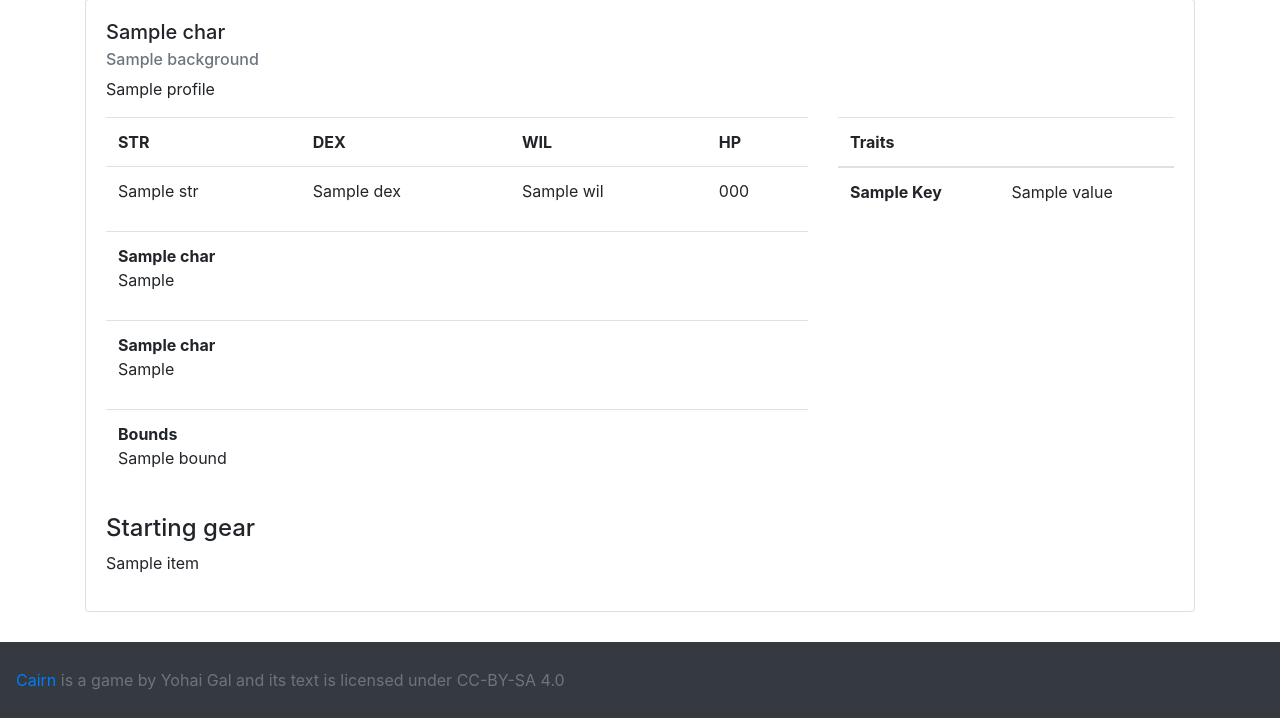
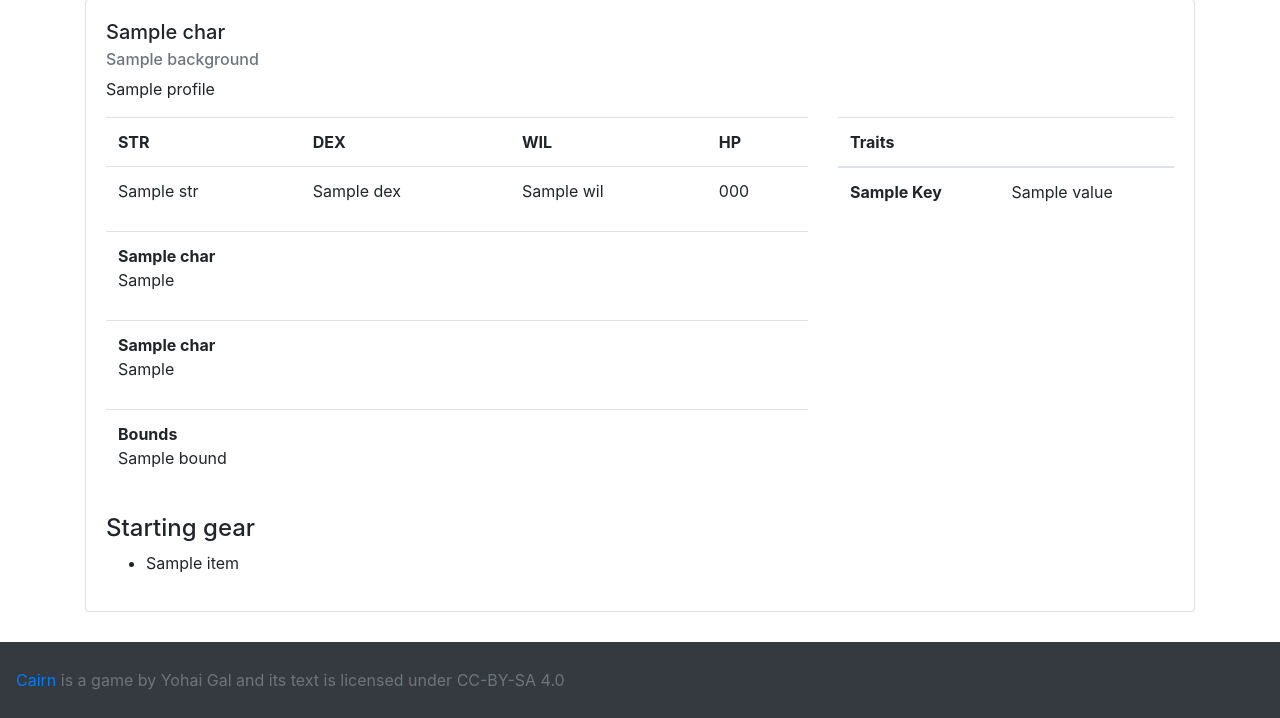
Before and after one commit to philippe-lemaire/cairn2e, a Django app: template chargen/templates/chargen/generate_character.html in a window 1280 px wide. Shown: the part 143-861 px from the top of the page. Run offline with Django 5.2, Linux system fonts and the light colour scheme; the template is opened without the code that fills it: most values are stand-ins (such as "Sample title", 1, 10 or a date in 2020); some libraries are stand-ins or nearby versions.

Commit message:
starting gear as a classic list

```diff
--- a/chargen/templates/chargen/generate_character.html
+++ b/chargen/templates/chargen/generate_character.html
@@ -68,8 +68,8 @@
 
   <h4>Starting gear</h4>
 
-  <ul class="list-inline">
-  {% for item in char.gear %}<li class="list-inline-item">{{item|safe}}</li>{% endfor %}
+  <ul>
+  {% for item in char.gear %}<li>{{item|safe}}</li>{% endfor %}
 
   </ul>
 
```
